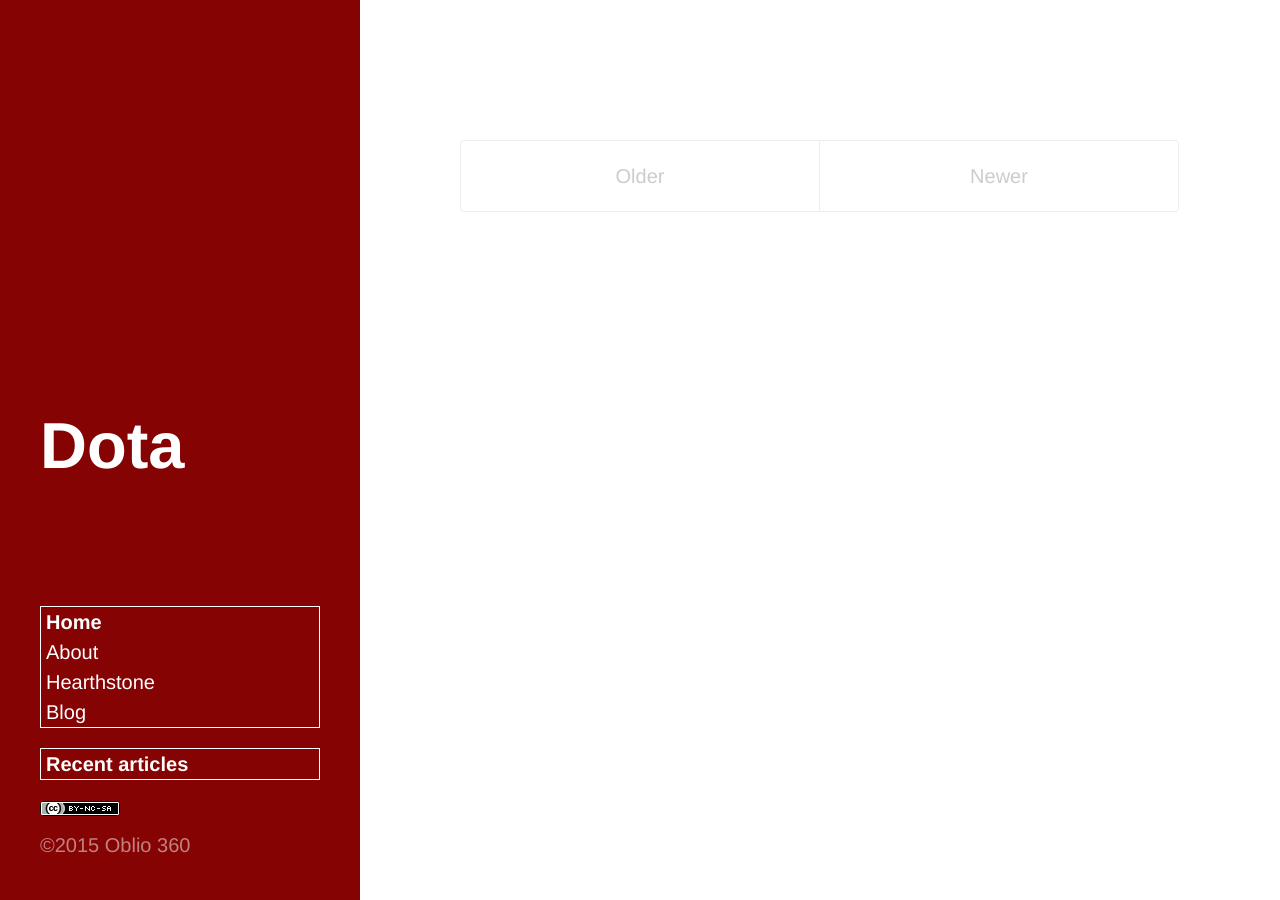
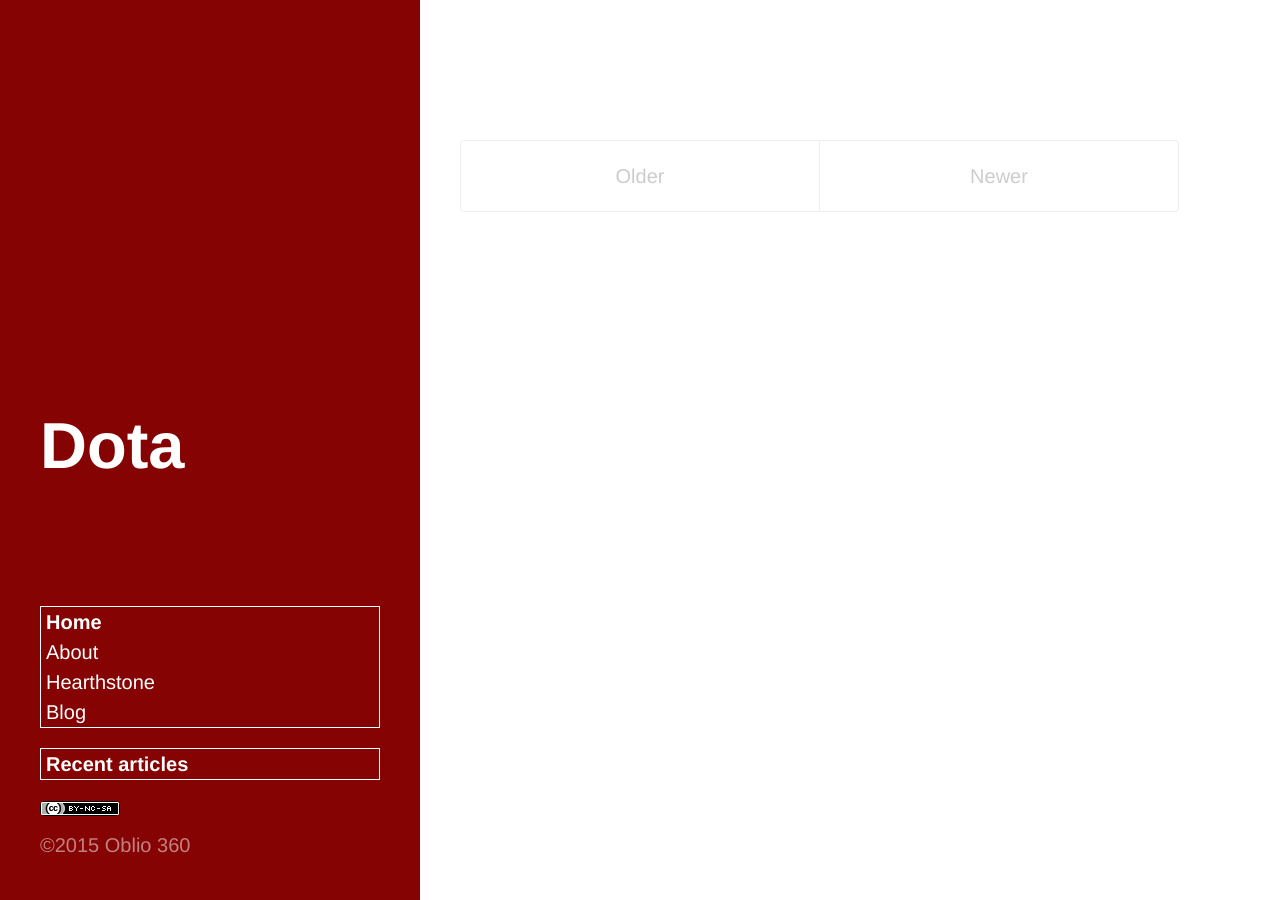
Before and after one commit to oblio360/dota-blog, a Jekyll site: the page built from index.html, in a window 1280 px wide. Built offline with Jekyll 4.4.1, drawn with Linux system fonts in a browser that asks for light colours; Markdown is read by kramdown in place of the engine named in the settings; the list of posts is cut into pages by our own code.

Commit message:
Ipad fix test.

```diff
--- a/css/hyde.css
+++ b/css/hyde.css
@@ -65,7 +65,7 @@
     top: 0;
     left: 0;
     bottom: 0;
-    width: 18rem;
+    width: 21rem;
     text-align: left;
   }
 }
@@ -149,7 +149,7 @@
 @media (min-width: 48rem) {
   .content {
     max-width: 38rem;
-    margin-left: 20rem;
+    margin-left: 24rem;
     margin-right: 2rem;
   }
 }
```
